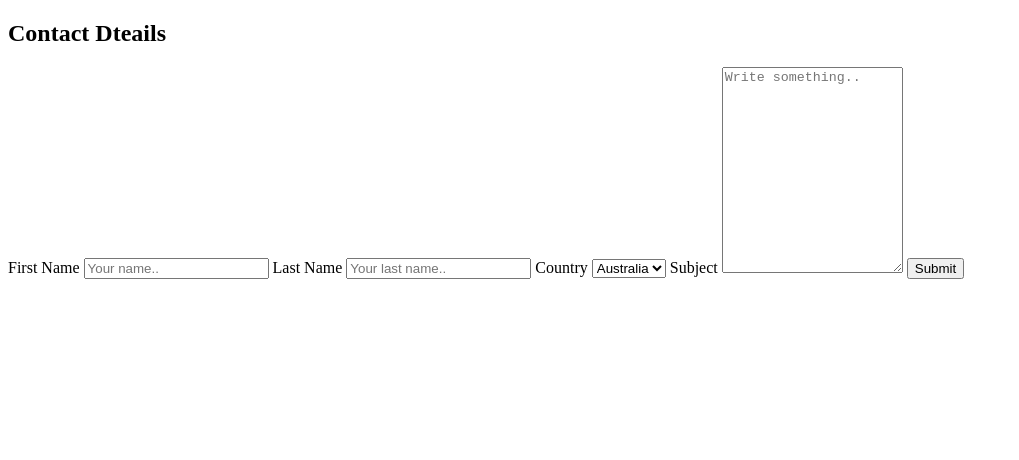
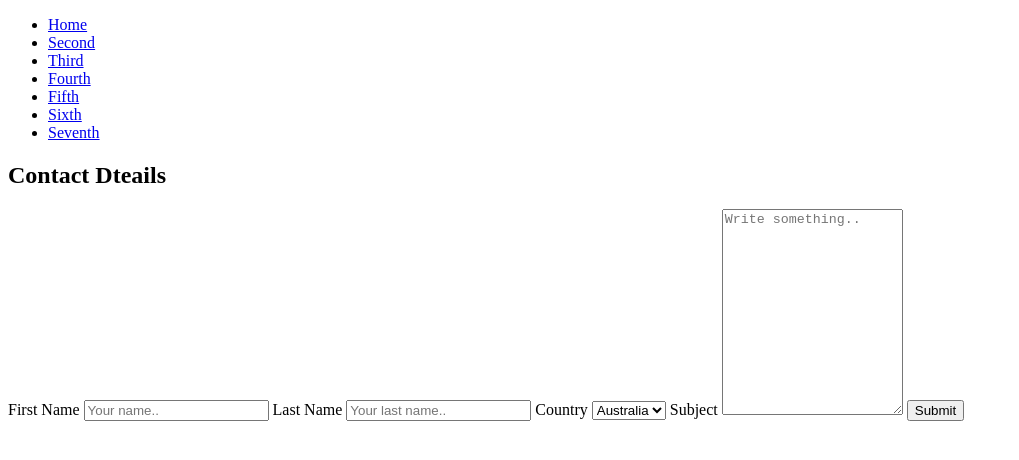
Before and after one commit to Elignobis/Collage, a plain HTML site: page Contact.html in a window 1280 px wide. Shown: the whole page, without its empty margins (0-1019 px from the left). Drawn offline with Linux system fonts and the light colour scheme.

Commit message:
changes3

```diff
--- a/Contact.html
+++ b/Contact.html
@@ -7,6 +7,29 @@
     <title>Contact</title>
 </head>
 <body>
+  <nav>
+    <ul>
+      <li>  <a href="./index.html">Home</a>
+      </li>
+      <li>
+          <a href="Books.html">Second</a>
+  </li>
+  <li>
+  <a href="Contact.html">Third</a>
+  </li>
+  <li>  <a href="./education.html">Fourth</a>
+  </li>
+  <li>
+      <a href="experience.html">Fifth</a>
+</li>
+<li>
+<a href="photo.html">Sixth</a>
+</li>
+<li>
+  <a href="skills.html">Seventh</a>
+  </li>
+</ul>
+</nav>
     <h2>Contact Dteails</h2>
     <div class="container">
         <form action="action_page.php">
```
